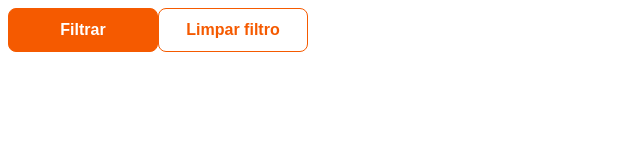
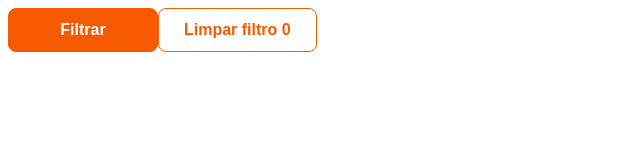
Before and after one commit to NavarroRangel/AngularBase, an Angular app: page / in a window 1280 px wide. Shown: the top 160 px of the page, without its empty margins (0-640 px from the left). Built offline with nearby package versions, Linux system fonts and the light colour scheme.

Commit message:
:sparkles: feat: added counter in the method clean filter

```diff
--- a/src/app/botao-flat/botao-flat.ts
+++ b/src/app/botao-flat/botao-flat.ts
@@ -4,7 +4,7 @@ import { Component } from '@angular/core';
   selector: 'app-botao-flat',
   imports: [],
   template: `
-    <button class="btn btn-flat" (click)="limpar()" >Limpar filtro</button>
+    <button class="btn btn-flat" (click)="limpar()" >Limpar filtro {{counter}} </button>
   `,
   styles: `
     .btn{
@@ -32,8 +32,10 @@ import { Component } from '@angular/core';
 })
 export class BotaoFlat {
 
+  counter = 0;
   limpar() {
     console.log("Metodo limpar")
+    this.counter++;
   }
 
 }
```
